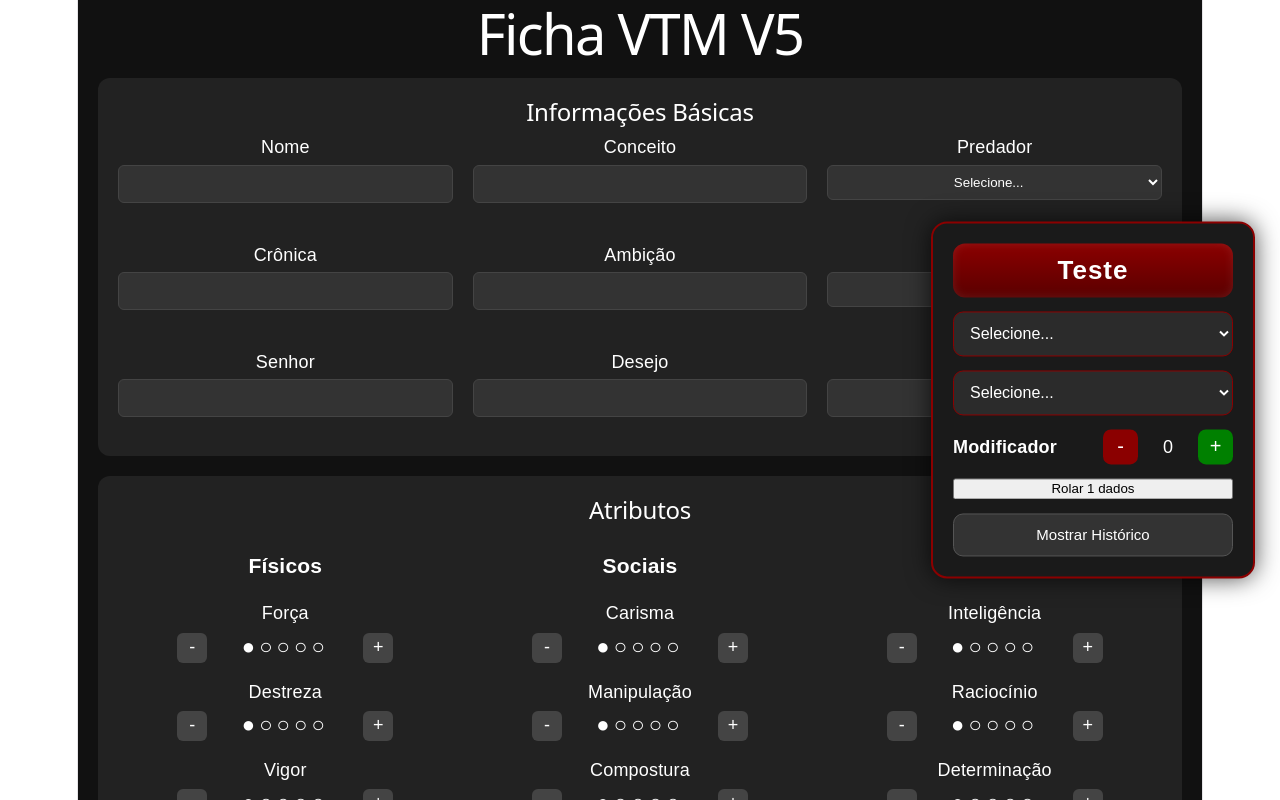
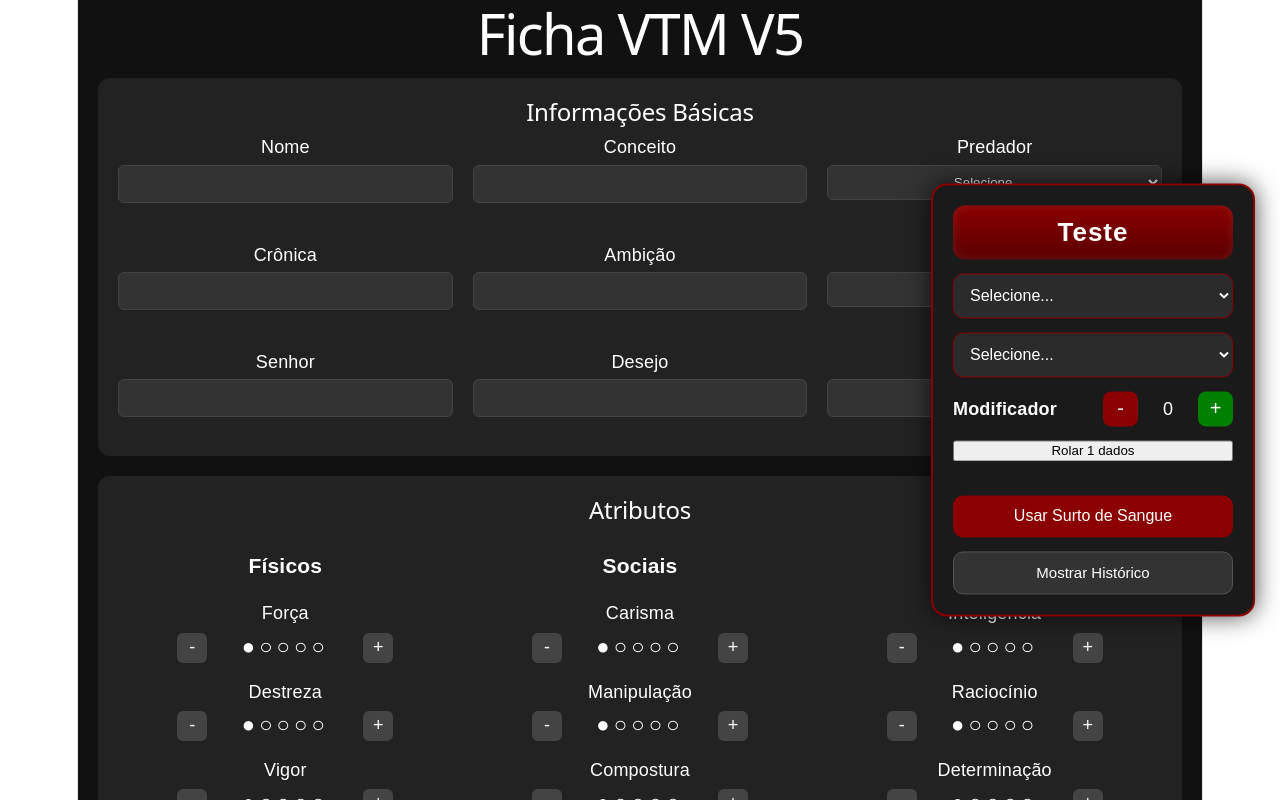
Before and after one commit to MarcioJuniorDev/ficha-automatica-vtm, a React (Vite) app: page / in a window 1280 px wide. Shown: the top 800 px of the page. Built offline with nearby package versions, Linux system fonts and the light colour scheme.

Commit message:
issue #11

```diff
--- a/src/App.jsx
+++ b/src/App.jsx
@@ -415,11 +415,35 @@
     return 0;
   }
 
+  const [usouSurtoSangue, setUsouSurtoSangue] = useState(false);
+
+  function usarSurtoDeSangue() {
+    const msgSurto = fnRolarDado(1, "CS");
+    setUsouSurtoSangue(true);
+
+    const valor1 = getValorCaracteristica(carac1);
+    const valor2 = getValorCaracteristica(carac2);
+
+    let totalDados = valor1 + valor2 + modificador + blood.surto;
+
+    const msgTeste = fnRolarDado(totalDados, "TS");
+
+    setAlertMessage(
+      `${msgSurto}\n\nTeste:\n${msgTeste}`
+    );
+    adicionarHistorico(carac1 + " + " + carac2 + "\n" + `${msgSurto}\n\nTeste:\n${msgTeste}`);
+  }
+
   function fazerTeste() {
     const valor1 = getValorCaracteristica(carac1);
     const valor2 = getValorCaracteristica(carac2);
 
-    const totalDados = valor1 + valor2 + modificador;
+    let totalDados = valor1 + valor2 + modificador;
+
+    if (usouSurtoSangue) {
+      totalDados += blood.surto;
+      setUsouSurtoSangue(false);
+    }
 
     fnRolarDado(totalDados, "TS");
     setPodeRerrolar(true);
@@ -531,6 +555,12 @@
             }
           });
         }
+
+        return (
+          success
+            ? `Sucesso. (${roll})`
+            : `Falha. (${roll}) (fome aumentada)`
+        );
 
         setAlertMessage(
           success
@@ -623,7 +653,8 @@
         else if (isBestialFailure) msg += "\nFALHA BESTIAL!";
 
         setAlertMessage(msg);
-        adicionarHistorico(carac1+" + "+carac2+"\n"+msg);
+        adicionarHistorico(carac1 + " + " + carac2 + "\n" + msg);
+        return msg;
         break;
     }
 
@@ -715,7 +746,7 @@
     else if (isBestialFailure) msg += "\nFALHA BESTIAL!";
 
     setAlertMessage(msg);
-    adicionarHistorico(carac1+" + "+carac2+"\n"+msg);
+    adicionarHistorico(carac1 + " + " + carac2 + "\n" + msg);
   }
 
   const clans = [
@@ -1613,6 +1644,23 @@
             getValorCaracteristica(carac2) +
             modificador
           )} dados
+        </button>
+
+        <button
+          onClick={usarSurtoDeSangue}
+          style={{
+            width: "100%",
+            marginTop: "20px",
+            padding: "12px",
+            background: "#8b0000",
+            color: "white",
+            border: "none",
+            borderRadius: "10px",
+            fontSize: "16px",
+            cursor: "pointer"
+          }}
+        >
+          Usar Surto de Sangue
         </button>
 
         <button
```
